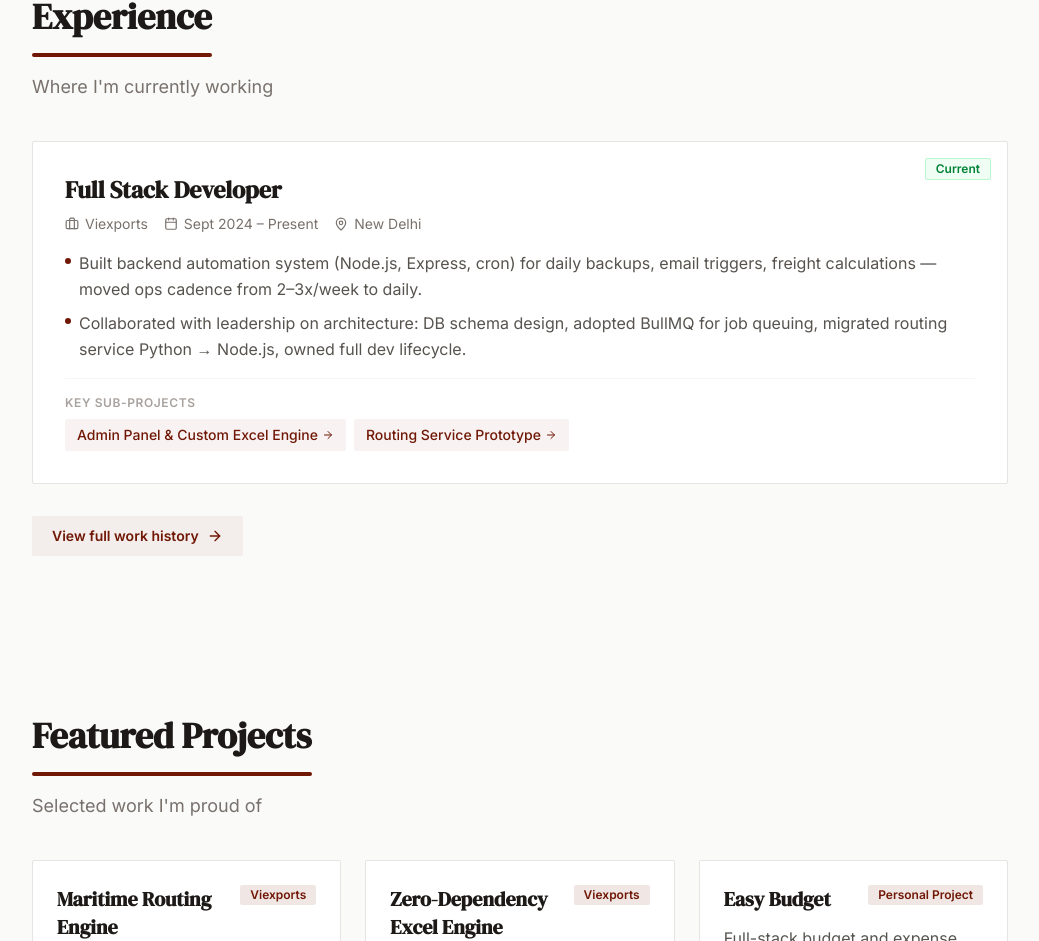
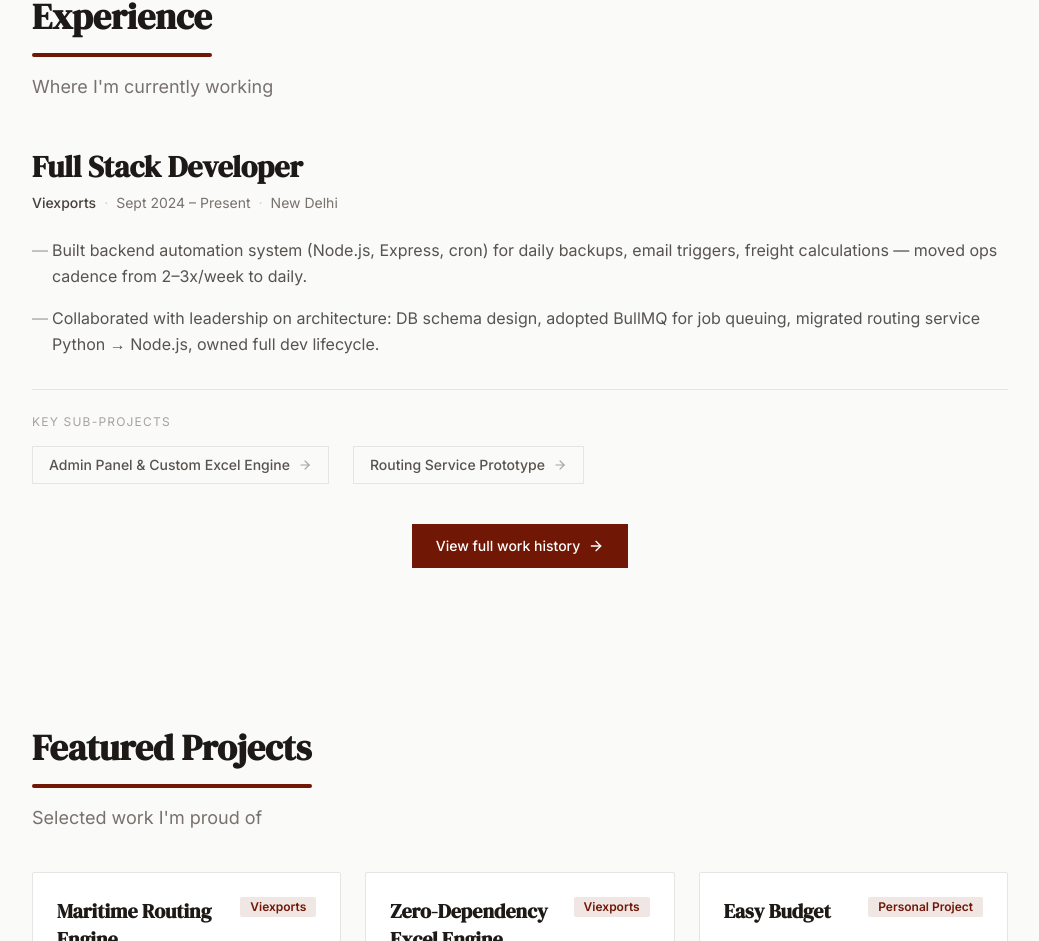
Before and after one commit to HarshDev1809/devbydev, a Next.js app: page / in a window 1280 px wide. Shown: the part 2324-3265 px from the top of the page, without its empty margins (120-1159 px from the left). Built offline with nearby package versions, Linux system fonts and the light colour scheme.

Commit message:
feat: add experience page and components for professional history display

```diff
--- a/app/experience/page.tsx
+++ b/app/experience/page.tsx
@@ -41,16 +41,10 @@ export default function ExperiencePage() {
       />
 
       {/* Timeline */}
-      <div className="relative">
-        {/* Timeline accent line */}
-        <div className="absolute left-0 top-0 bottom-0 w-0.5 bg-accent/20 rounded-full hidden md:block" />
-
-        <div className="space-y-8 md:pl-8">
+      <div className="mt-12">
+        <div className="space-y-0">
           {experiences.map((exp) => (
             <div key={exp.company + exp.period} className="relative">
-              {/* Timeline dot */}
-              <div className="absolute -left-8 top-8 w-3 h-3 rounded-full bg-accent border-2 border-white shadow-sm hidden md:block" />
-
               <ExperienceCard experience={exp} />
             </div>
           ))}
--- a/components/sections/current-experience.tsx
+++ b/components/sections/current-experience.tsx
@@ -14,7 +14,7 @@ export function CurrentExperience() {
         subtitle="Where I'm currently working"
       />
 
-      <div className="space-y-6">
+      <div className="mt-12">
         {currentExperiences.map((exp) => (
           <ExperienceCard
             key={exp.company + exp.period}
@@ -24,13 +24,13 @@ export function CurrentExperience() {
         ))}
       </div>
 
-      <div className="mt-8">
+      <div className="mt-10 flex justify-center">
         <Link
           href="/experience"
-          className="inline-flex items-center gap-2 rounded-lg bg-accent/5 px-5 py-2.5 text-sm font-semibold text-accent hover:bg-accent/10"
+          className="group inline-flex items-center gap-2 bg-accent px-6 py-3 text-sm font-medium text-white hover:opacity-90 transition-opacity"
         >
           View full work history
-          <ArrowRight className="w-4 h-4" />
+          <ArrowRight className="w-4 h-4 text-white group-hover:translate-x-1 transition-transform" />
         </Link>
       </div>
     </section>
--- a/components/ui/experience-card.tsx
+++ b/components/ui/experience-card.tsx
@@ -1,5 +1,5 @@
 import Link from "next/link";
-import { Briefcase, MapPin, Calendar, ArrowRight } from "lucide-react";
+import { ArrowRight } from "lucide-react";
 import type { Experience } from "@/lib/data/experience";
 
 interface ExperienceCardProps {
@@ -12,44 +12,29 @@ export function ExperienceCard({
   compact = false,
 }: ExperienceCardProps) {
   return (
-    <div className="relative rounded-2xl border border-stone-200 bg-white p-6 md:p-8">
-      {/* Current badge */}
-      {experience.current && (
-        <span className="absolute top-4 right-4 rounded-lg bg-green-50 px-2.5 py-0.5 text-xs font-semibold text-green-700 border border-green-200">
-          Current
-        </span>
-      )}
-
+    <div className="relative border-b border-stone-200 pb-12 mb-12 last:border-0 last:pb-0 last:mb-0">
       {/* Header */}
-      <div className="mb-4">
-        <h3 className="font-heading text-xl md:text-2xl font-bold text-stone-900">
+      <div className="mb-6">
+        <h3 className="font-heading text-2xl md:text-3xl font-bold text-stone-900 mb-2">
           {experience.role}
         </h3>
-        <div className="mt-2 flex flex-wrap items-center gap-x-4 gap-y-1 text-sm text-stone-500">
-          <span className="inline-flex items-center gap-1.5">
-            <Briefcase className="w-3.5 h-3.5" />
-            {experience.company}
-          </span>
-          <span className="inline-flex items-center gap-1.5">
-            <Calendar className="w-3.5 h-3.5" />
-            {experience.period}
-          </span>
-          <span className="inline-flex items-center gap-1.5">
-            <MapPin className="w-3.5 h-3.5" />
-            {experience.location}
-          </span>
+        <div className="flex flex-wrap items-center gap-x-2 text-sm text-stone-500">
+          <span className="font-medium text-stone-700">{experience.company}</span>
+          <span className="text-stone-300">&middot;</span>
+          <span>{experience.period}</span>
+          <span className="text-stone-300">&middot;</span>
+          <span>{experience.location}</span>
         </div>
       </div>
 
       {/* Highlights */}
-      <ul className="space-y-2 mb-4">
+      <ul className="space-y-4 mb-8">
         {(compact ? experience.highlights.slice(0, 2) : experience.highlights).map(
           (highlight, i) => (
             <li
               key={i}
-              className="flex items-start gap-2 text-stone-600 leading-relaxed"
+              className="relative pl-5 text-stone-600 leading-relaxed text-sm md:text-base before:content-['—'] before:absolute before:left-0 before:text-stone-400"
             >
-              <span className="mt-2 h-1.5 w-1.5 shrink-0 rounded-full bg-accent" />
               {highlight}
             </li>
           )
@@ -58,19 +43,19 @@ export function ExperienceCard({
 
       {/* Sub-projects */}
       {experience.subProjects && experience.subProjects.length > 0 && (
-        <div className="mt-4 pt-4 border-t border-stone-100">
-          <p className="text-xs font-semibold uppercase tracking-wider text-stone-400 mb-2">
+        <div className="mt-8 pt-6 border-t border-stone-200">
+          <p className="text-xs uppercase tracking-widest text-stone-400 mb-4">
             Key Sub-Projects
           </p>
-          <div className="flex flex-wrap gap-2">
+          <div className="flex flex-wrap gap-6">
             {experience.subProjects.map((sp) => (
               <Link
                 key={sp.slug}
                 href={`/projects/${sp.slug}`}
-                className="inline-flex items-center gap-1 rounded-lg bg-accent/5 px-3 py-1.5 text-sm font-medium text-accent hover:bg-accent/10"
+                className="group inline-flex items-center gap-2 border border-stone-200 px-4 py-2 text-sm font-medium text-stone-600 hover:border-accent hover:text-accent transition-colors"
               >
                 {sp.title}
-                <ArrowRight className="w-3 h-3" />
+                <ArrowRight className="w-3.5 h-3.5 text-stone-400 group-hover:text-accent transition-colors" />
               </Link>
             ))}
           </div>
```
